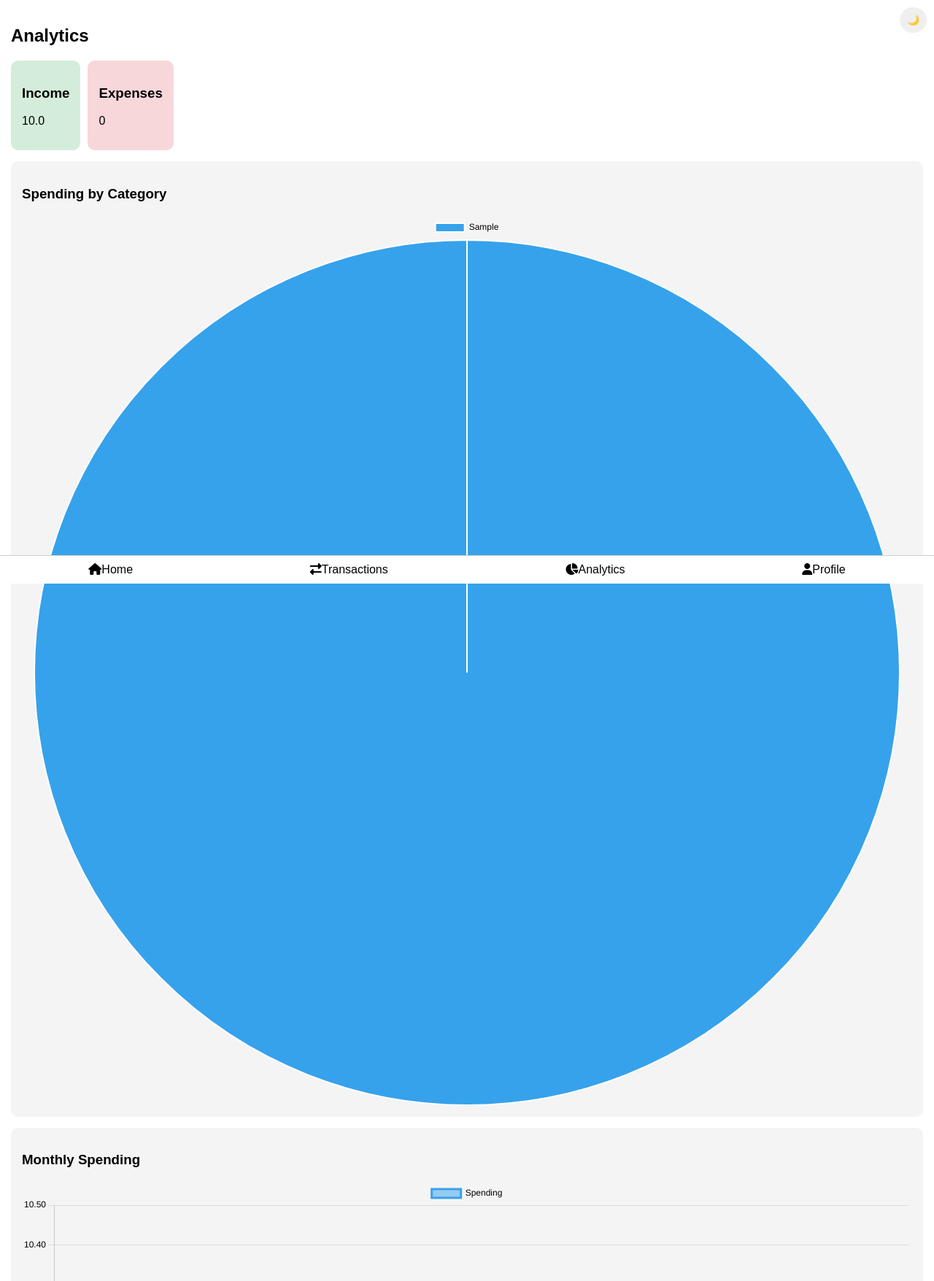
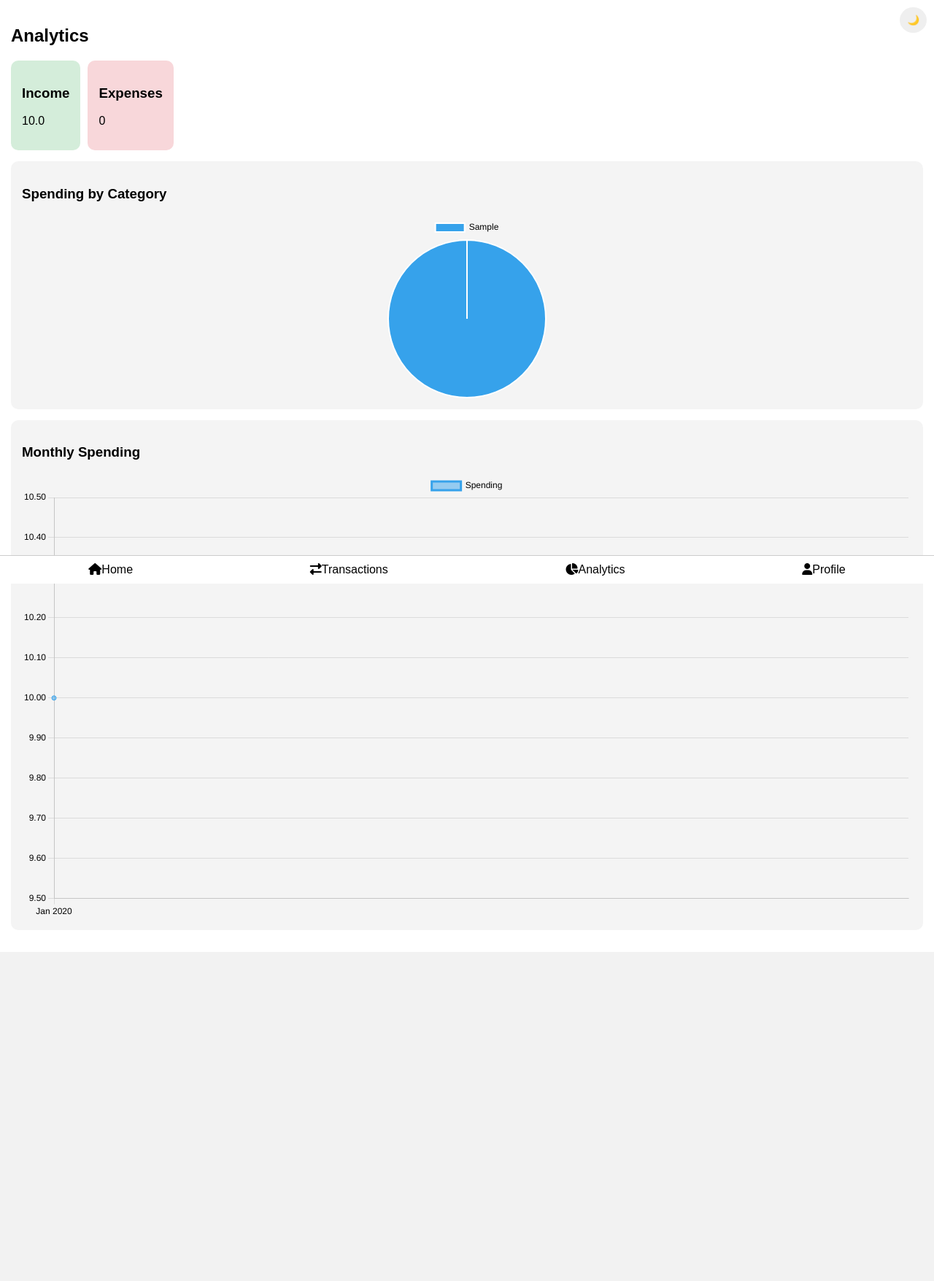
Before and after one commit to Marly1916/fintech-app, a Flask app: page /analytics in a window 1280 px wide. Shown: the top 1756 px of the page at 73% size. After the commit the page ends 1305 px from the top, so only its background shows below. Run offline with Flask 3, Linux system fonts and the light colour scheme; the visitor is signed in with stand-in values (Sample User, id 1); tables that the repository leaves empty hold one stand-in row (values such as "Sample post").

Commit message:
Add files via upload

```diff
--- a/static/style.css
+++ b/static/style.css
@@ -89,3 +89,8 @@ form button {
     color: white;
     border: none;
 }
+.chart-container {
+    width: 250px;
+    height: 250px;
+    margin: auto;
+}
```
